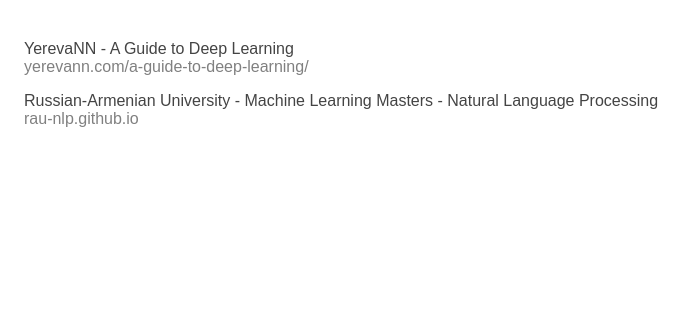
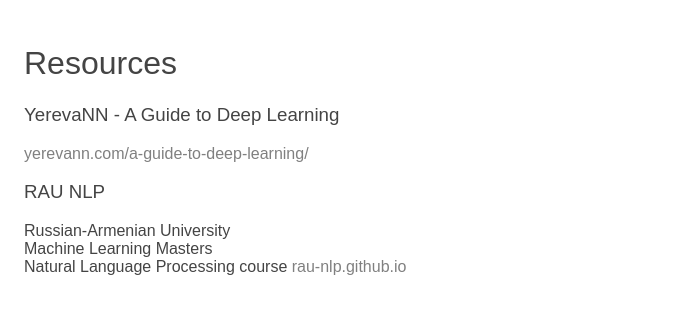
Before and after one commit to MLEVN/mlevn.github.io, a Jekyll site: the page built from resources/index.md, in a window 1280 px wide. Shown: the top 314 px of the page, without its empty margins (0-697 px from the left). Built offline with Jekyll 4.4.1, drawn with Linux system fonts in a browser that asks for light colours; nearby versions of some CDN libraries; our own code applies the rules of GitHub Pages for plain Markdown files.

Commit message:
Update index.md

```diff
--- a/resources/index.md
+++ b/resources/index.md
@@ -1,5 +1,10 @@
-YerevaNN - A Guide to Deep Learning
+# Resources
+
+### YerevaNN - A Guide to Deep Learning
 [yerevann.com/a-guide-to-deep-learning/](http://yerevann.com/a-guide-to-deep-learning/)
 
-Russian-Armenian University - Machine Learning Masters - Natural Language Processing
+### RAU NLP
+Russian-Armenian University
+Machine Learning Masters
+Natural Language Processing course
 [rau-nlp.github.io](https://rau-nlp.github.io/)
```
